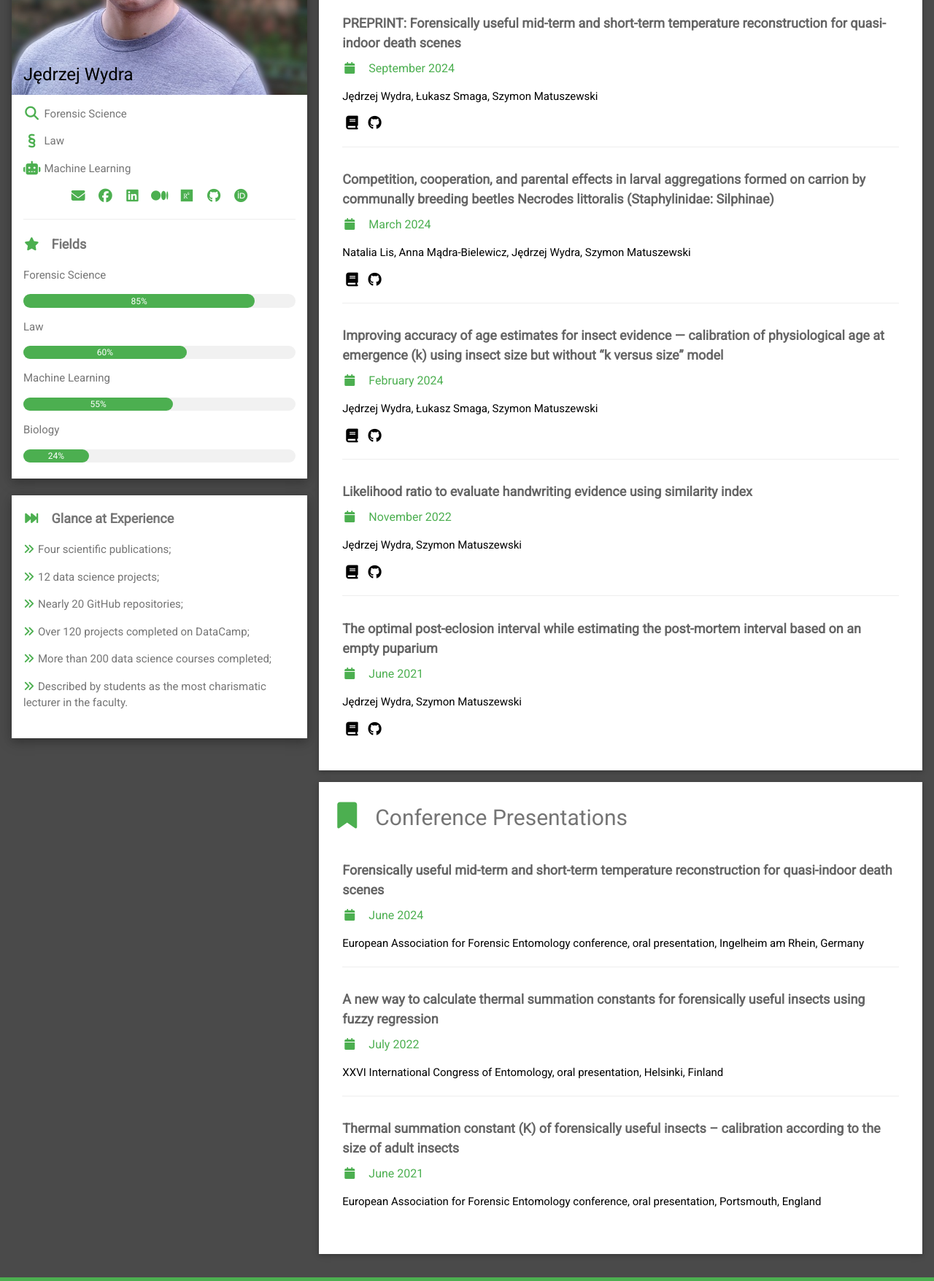
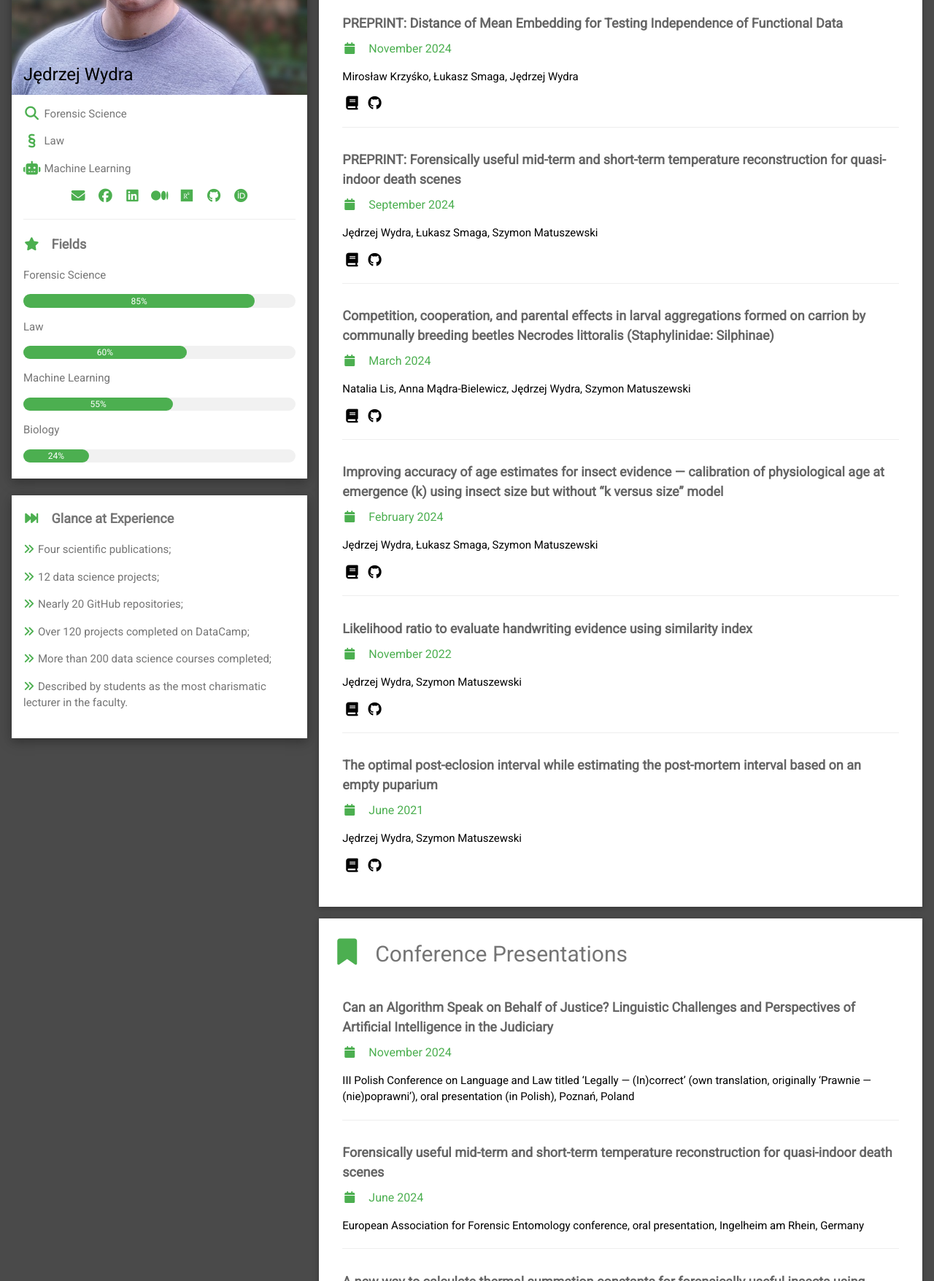
Before and after one commit to Jedrzej-Wydra/jedrzej-wydra.github.io, a plain HTML site: page publications.html in a window 1280 px wide. Shown: the part 346-2102 px from the top of the page at 73% size. Drawn offline with nearby package versions, Linux system fonts and the light colour scheme.

Commit message:
Few updates

```diff
--- a/publications.html
+++ b/publications.html
@@ -156,6 +156,16 @@ function toggleTheme() {
       <div class="w3-container w3-card w3-white w3-margin-bottom">
         <h2 class="w3-text-grey w3-padding-16"><i class="fa-solid fa-bookmark fa-fw w3-margin-right w3-xxlarge w3-text-green"></i>Publications</h2>
 <div class="w3-container">
+          <h5 class="w3-opacity"><b>PREPRINT: Distance of Mean Embedding for Testing Independence of Functional Data</b></h5>
+          <h6 class="w3-text-green"><i class="fa fa-calendar fa-fw w3-margin-right"></i>November 2024</h6>
+          <p>Mirosław Krzyśko, Łukasz Smaga, Jędrzej Wydra</p>
+      <a href="https://dx.doi.org/10.2139/ssrn.5019416" target="_blank">
+      <i class="fa-solid fa-book fa-lg" style="margin: 0 5px;"></i></a>
+      <a href="https://github.com/Jedrzej-Wydra/independence" target="_blank">
+      <i class="fa-brands fa-github fa-lg" style="margin: 0 5px;"></i></a>
+          <hr>
+        </div>
+<div class="w3-container">
           <h5 class="w3-opacity"><b>PREPRINT: Forensically useful mid-term and short-term temperature reconstruction for quasi-indoor death scenes</b></h5>
           <h6 class="w3-text-green"><i class="fa fa-calendar fa-fw w3-margin-right"></i>September 2024</h6>
           <p>Jędrzej Wydra, Łukasz Smaga, Szymon Matuszewski</p>
@@ -210,6 +220,12 @@ function toggleTheme() {
 
 <div class="w3-container w3-card w3-white w3-margin-bottom">
         <h2 class="w3-text-grey w3-padding-16"><i class="fa-solid fa-bookmark fa-fw w3-margin-right w3-xxlarge w3-text-green"></i>Conference Presentations</h2>
+<div class="w3-container">
+          <h5 class="w3-opacity"><b>Can an Algorithm Speak on Behalf of Justice? Linguistic Challenges and Perspectives of Artificial Intelligence in the Judiciary</b></h5>
+          <h6 class="w3-text-green"><i class="fa fa-calendar fa-fw w3-margin-right"></i>November 2024</h6>
+          <p>III Polish Conference on Language and Law titled ‘Legally — (In)correct’ (own translation, originally ‘Prawnie — (nie)poprawni’), oral presentation (in Polish), Poznań, Poland</p>
+          <hr>
+        </div>
         <div class="w3-container">
           <h5 class="w3-opacity"><b>Forensically useful mid-term and short-term temperature reconstruction for quasi-indoor death scenes</b></h5>
           <h6 class="w3-text-green"><i class="fa fa-calendar fa-fw w3-margin-right"></i>June 2024</h6>
```
Also changed, not shown: resume.html (+8 -0 lines).
